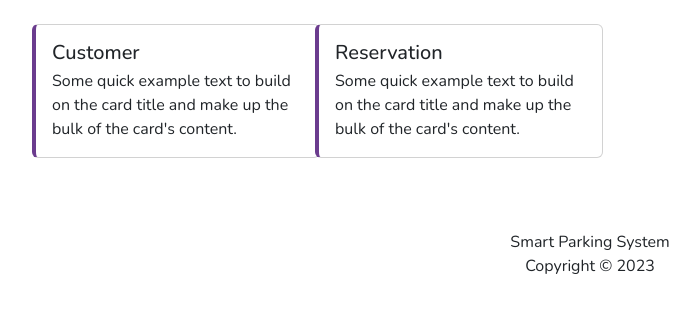
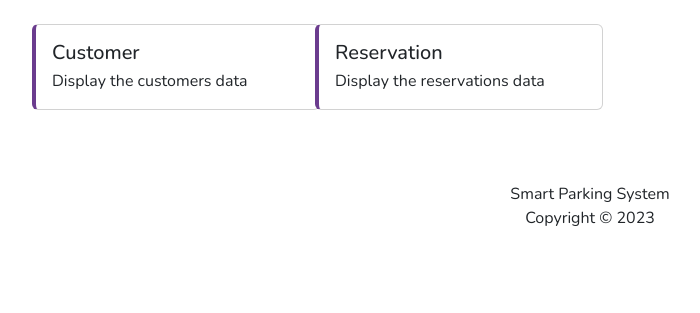
Before and after one commit to noctwilliam/SPS, a PHP site: page / in a window 1280 px wide. Shown: the part 56-369 px from the top of the page, without its empty margins (50-750 px from the left). Run offline with PHP 8.4, Linux system fonts and the light colour scheme; a user stored in the database is signed in; a stand-in replaces the project's code that opens the database connection.

Commit message:
changed so that admin navigation will only be displayed upon login

```diff
--- a/admin/header.php
+++ b/admin/header.php
@@ -1,7 +1,8 @@
 <?php
 session_start();
 require_once('../connect.php');
-	function active($current_page){
+function active($current_page)
+{
 	$url_array =  explode('/', $_SERVER['REQUEST_URI']);
 	$url = end($url_array);
 	if ($current_page == $url) {
@@ -37,10 +38,15 @@
 				</button>
 				<div class="collapse navbar-collapse" id="navbarNavAltMarkup">
 					<div class="navbar-nav">
+					<?php
+					// display the navigation bar only if the admin is logged in
+					if (isset($_SESSION['admin'])) {
+					?>
 						<a class="nav-link <?php active('index.php') ?>" aria-current="page" href="index.php">Home</a>
 						<a class="nav-link <?php active('customer.php') ?>" href="customer.php">Customers</a>
 						<a class="nav-link <?php active('reservation.php') ?>" href="reservation.php">Reservation</a>
 						<a class="nav-link" href="logout.php">Log Out</a>
+					<?php } ?>
 					</div>
 				</div>
 			</div>
--- a/admin/index.php
+++ b/admin/index.php
@@ -13,7 +13,7 @@ if (isset($_SESSION['admin'])) {
 						<div class="card-body">
 							<h5 class="card-title">Customer</h5>
 							<h6 class="card-subtitle mb-2 text-muted"></h6>
-							<p class="card-text">Some quick example text to build on the card title and make up the bulk of the card's content.</p>
+							<p class="card-text">Display the customers data</p>
 						</div>
 					</div>
 				</a>
@@ -24,7 +24,7 @@ if (isset($_SESSION['admin'])) {
 						<div class="card-body">
 							<h5 class="card-title">Reservation</h5>
 							<h6 class="card-subtitle mb-2 text-muted"></h6>
-							<p class="card-text">Some quick example text to build on the card title and make up the bulk of the card's content.</p>
+							<p class="card-text">Display the reservations data</p>
 						</div>
 					</div>
 				</a>
--- a/admin/login.php
+++ b/admin/login.php
@@ -62,7 +62,7 @@
 				<input type="password" name="password" class="form-control">
 			</div>
 			<div class="d-flex justify-content-center">
-				<input type="submit" name="adminLogin" class="btn btn-primary" value="Submit"></input>
+				<input type="submit" name="adminLogin" class="btn btn-primary" value="Login"></input>
 			</div>
 		</form>
 	</div>
--- a/admin/logout.php
+++ b/admin/logout.php
@@ -1,5 +1,5 @@
 <?php
 	session_start();
-	unset($_SESSION['adminID']);
+	unset($_SESSION['admin']);
 	header('location: login.php');
 ?>
```
Lines whose indentation alone changed are shown as unchanged.
